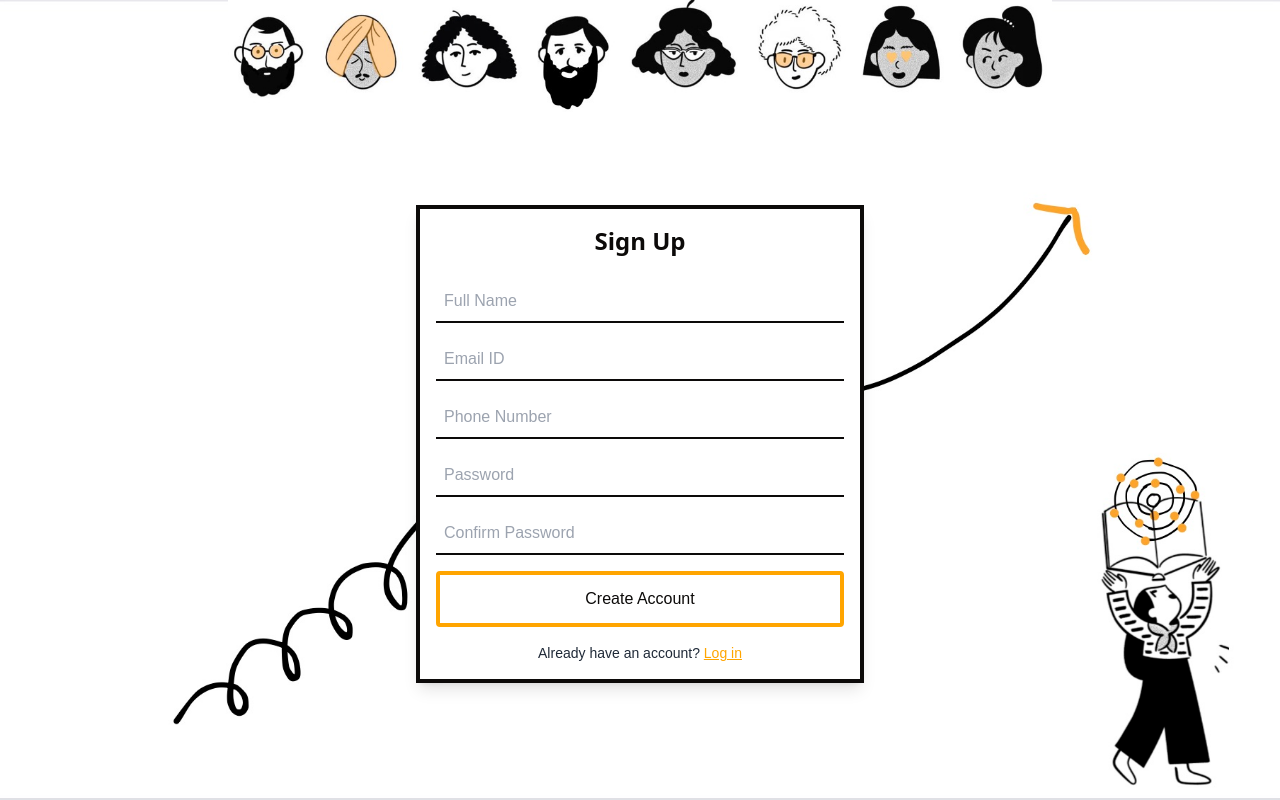
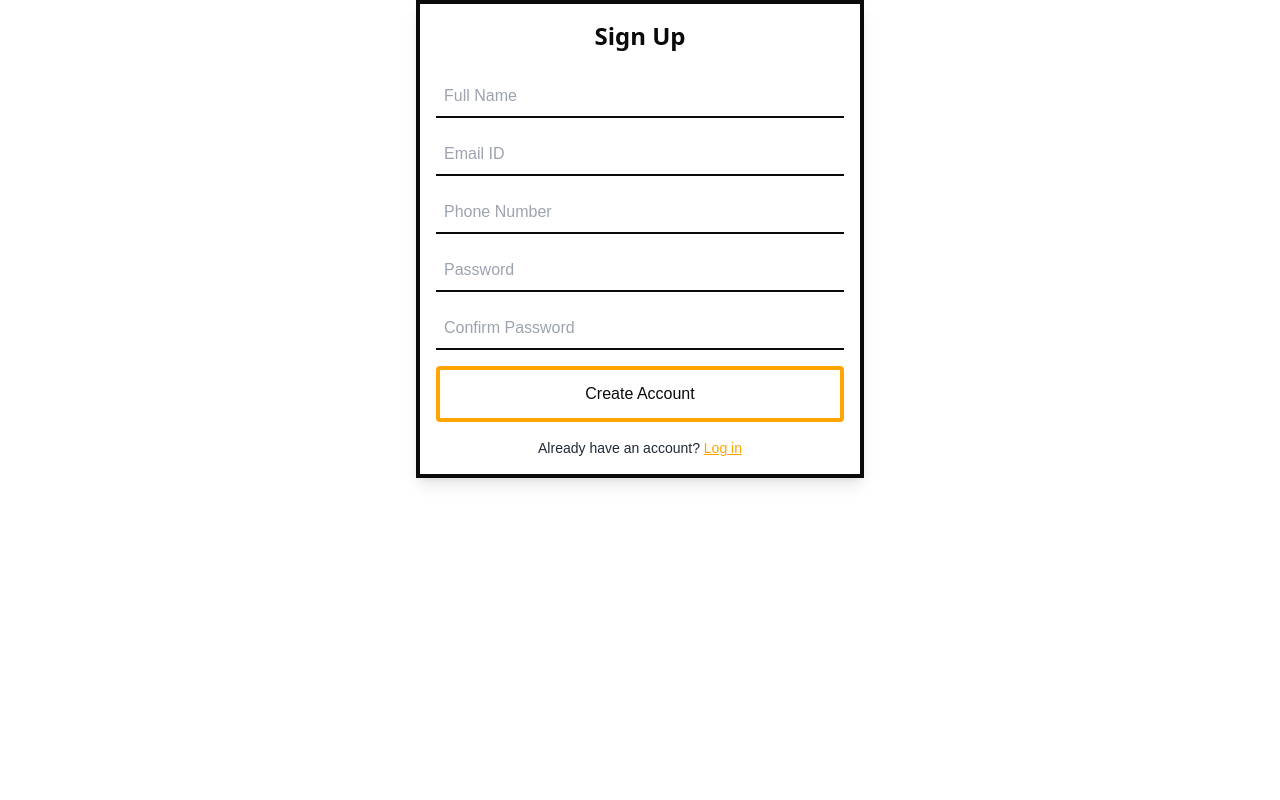
Before and after one commit to learn-du/LearnDu_React, a React (Vite) app in the folder Frontend/: page /signup in a window 1280 px wide. Built offline with nearby package versions, Linux system fonts and the light colour scheme.

Commit message:
Removed images

```diff
--- a/Frontend/src/components/Login.jsx
+++ b/Frontend/src/components/Login.jsx
@@ -1,8 +1,6 @@
 import React, { useState } from "react";
 import { useNavigate } from "react-router-dom";
 import axios from "axios";
-import loginbg from "../assets/loginbg.jpeg";
-import faces from "../assets/faces.jpeg";
 import { useAuth } from "../hooks/useAuth";
 
 function Login() {
@@ -52,15 +50,12 @@ function Login() {
     <div
       className="relative min-h-screen"
       style={{
-        backgroundImage: `url(${loginbg})`,
+
         backgroundSize: "cover",
         backgroundPosition: "center",
       }}
     >
-      {/* Faces image at the top */}
-      <div className="absolute top-4 left-0 right-0 flex justify-center">
-        <img src={faces} alt="Avatars" className="w-auto h-auto object-contain" />
-      </div>
+
 
       {/* Container to center the login form */}
       <div className="flex items-center justify-center min-h-screen">
--- a/Frontend/src/components/Signup.jsx
+++ b/Frontend/src/components/Signup.jsx
@@ -1,8 +1,6 @@
 import React, { useState } from "react";
 import { useNavigate } from "react-router-dom";
 import axios from "axios";
-import loginbg from "../assets/loginbg.jpeg";
-import faces from "../assets/faces.jpeg";
 
 function Signup() {
   const navigate = useNavigate();
@@ -50,15 +48,11 @@ function Signup() {
     <div
       className="relative min-h-screen flex flex-col items-center justify-between"
       style={{
-        backgroundImage: `url(${loginbg})`,
         backgroundSize: "cover",
         backgroundPosition: "center",
       }}
     >
-      {/* Faces image at the top */}
-      <div className="flex justify-center pt-0">
-        <img src={faces} alt="Avatars" className="w-auto h-28 object-contain" />
-      </div>
+
 
       {/* Centered Signup Form */}
       <div className="flex flex-col items-center justify-center w-full max-w-md bg-white border-black border-4 p-4 shadow-lg">
```
